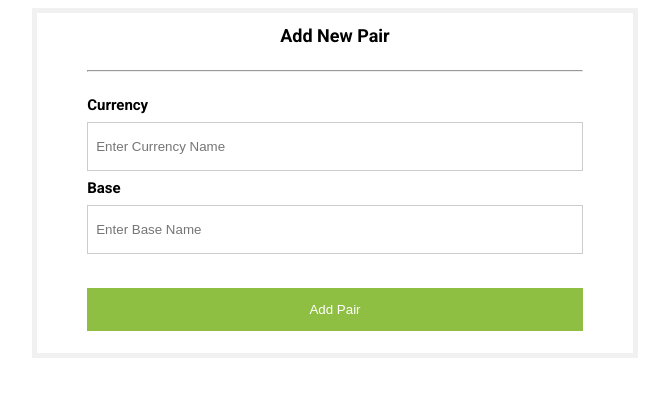
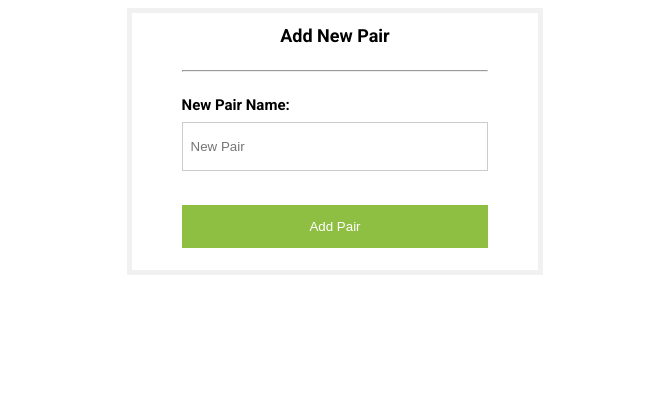
Before and after one commit to hossein73z/CryptoWatcher, a Django app: page /pair_list/new/ in a window 1280 px wide. Shown: the top 397 px of the page, without its empty margins (305-974 px from the left). Run offline with Django 4.2, Linux system fonts and the light colour scheme.

Commit message:
Add pair completed

```diff
--- a/priceWatcher/management/commands/runproject.py
+++ b/priceWatcher/management/commands/runproject.py
@@ -7,12 +7,11 @@
 
 
 class Command(BaseCommand):
-    help = 'Run all commands'
     commands = [
         'python manage.py runKuCoin',
-        'python manage.py runserver'
-
+        'python manage.py runserver',
     ]
+    help = 'Run all commands'
 
     def handle(self, *args, **options):
         proc_list = []
--- a/priceWatcher/models.py
+++ b/priceWatcher/models.py
@@ -10,6 +10,7 @@
     base = models.TextField(null=False)
     price = models.FloatField(null=False, default=0)
     price_date = models.DateTimeField(null=False, default=make_aware(datetime.datetime.now()))
+    subscribed = models.BooleanField(null=False, default=False)
 
     class Meta:
         db_table = 'pairs'
--- a/priceWatcher/templates/new_pair.html
+++ b/priceWatcher/templates/new_pair.html
@@ -1,7 +1,7 @@
 <!DOCTYPE html>
 <html lang="en">
     <head>
-        <title>Simple login form</title>
+        <title>Add New Pair</title>
         <link href="https://fonts.googleapis.com/css?family=Roboto:300,400,500,700" rel="stylesheet">
         <style>
             html, body {
@@ -61,13 +61,66 @@
             <div class="add_pair">
                 <hr/>
                 <div class="container">
-                    <label for="currency"><strong>Currency</strong></label>
-                    <input type="text" placeholder="Enter Currency Name" name="currency" id="currency" required>
-                    <label for="base"><strong>Base</strong></label>
-                    <input type="text" placeholder="Enter Base Name" name="base" id="base" required>
+                    <label for="pair"><strong>New Pair Name:</strong></label>
+                    <input type="text"
+                           placeholder="New Pair"
+                           name="currency"
+                           id="pair"
+                           list="list"
+                           autocomplete="off"
+                           required>
+                    <datalist id="list"></datalist>
                 </div>
-                <button type="submit">Add Pair</button>
+                <button type="submit" id="submit">Add Pair</button>
             </div>
         </form>
+
+        <script>
+            function myfunc() {
+                let text_box = document.getElementById("pair");
+                let submit = document.getElementById("submit");
+                let list = document.getElementById("list");
+
+                text_box.oninput = function () {
+                    text_box.value = text_box.value.toUpperCase();
+                    if (text_box.value.length !== 0) {
+                        let xhttp = new XMLHttpRequest();
+
+                        xhttp.onload = function () {
+                            let response = JSON.parse(xhttp.responseText);
+                            if (response != null) {
+                                submit.disabled = false;
+                                list.innerHTML = "";
+
+                                for (let pair in response) {
+                                    let item = document.createElement('option');
+                                    item.value = response[pair];
+                                    item.innerText = response[pair];
+                                    list.appendChild(item);
+                                }
+
+                            } else {
+                                submit.disabled = true;
+                                list.innerHTML = null
+                            }
+                        }
+                        xhttp.open("GET", "/pair_list/adding?pair=" + this.value, false);
+                        xhttp.send();
+                    } else {
+                        list.innerHTML = null
+                    }
+
+                    submit.disabled = list.childElementCount !== 1
+                    if (list.childElementCount === 1) list.innerHTML = null
+                }
+            }
+
+            try {
+                myfunc();
+            } catch (e) {
+                alert(e);
+            }
+        </script>
+
     </body>
 </html>
--- a/priceWatcher/urls.py
+++ b/priceWatcher/urls.py
@@ -6,4 +6,5 @@
     path('', views.pair_list, name="pair_list"),
     path('new/', views.new_pair, name="new_pair"),
     path('add/', views.add_pair, name="add_pair"),
+    path('adding/', views.kucoin_symbols, name="kucoin_symbols")
 ]
--- a/priceWatcher/views.py
+++ b/priceWatcher/views.py
@@ -1,6 +1,9 @@
+import json
+
 from django.shortcuts import render, redirect
+from django.http import HttpResponse, Http404, JsonResponse
 
-from CryptoWatcher.functions.Coloring import red, bright, green
+from CryptoWatcher.functions.Coloring import red, green
 from priceWatcher.models import Pair
 
 
@@ -11,19 +14,28 @@
 
 
 def new_pair(request):
-    return render(request, 'new_pair.html', {})
+
+    with open("CryptoWatcher/statics/all_symbols.json", "r") as f:
+        symbols = f.read()
+        symbols = json.loads(symbols)
+        symbols.sort()
+
+    return render(request, 'new_pair.html', {'symbols': symbols})
 
 
 def add_pair(request):
-    data = request.GET.dict()
+    pair = request.GET.dict()['currency'].split("-")
+
+    currency = pair[0]
+    base = pair[1]
 
     try:
-        Pair.objects.get(currency=data['currency'].upper(), base=data['base'].upper())
+        Pair.objects.get(currency=currency.upper(), base=base.upper())
         print(red("Already Exists"))
     except Pair.DoesNotExist:
         pair = Pair()
-        pair.currency = data['currency'].upper()
-        pair.base = data['base'].upper()
+        pair.currency = currency.upper()
+        pair.base = base.upper()
         pair.save()
         print(green("New Pair Added"))
     except Exception as e:
@@ -31,3 +43,22 @@
 
     pairs: list[Pair] = Pair.objects.all().values()
     return redirect('/pair_list', {'pairs': pairs})
+
+
+def kucoin_symbols(request):
+    pair_str = request.GET['pair']
+
+    symbols = []
+    with open("CryptoWatcher/statics/all_symbols.json", "r") as f:
+        symbols = f.read()
+        symbols = json.loads(symbols)
+        start = [v for v in symbols if v.startswith(pair_str)]
+        start.sort()
+        rest = [v for v in symbols if (pair_str in v) and (not v.startswith(pair_str))]
+        rest.sort()
+        symbols = start + rest
+
+    if symbols:
+        return JsonResponse(symbols, safe=False)
+    else:
+        return JsonResponse(None, safe=False)
```
Also changed, not shown: CryptoWatcher/statics/all_symbols.json (added, +1 -0 lines), priceWatcher/exchanges/KuCoin.py (+63 -15 lines), priceWatcher/migrations/__init__.py (deleted).
